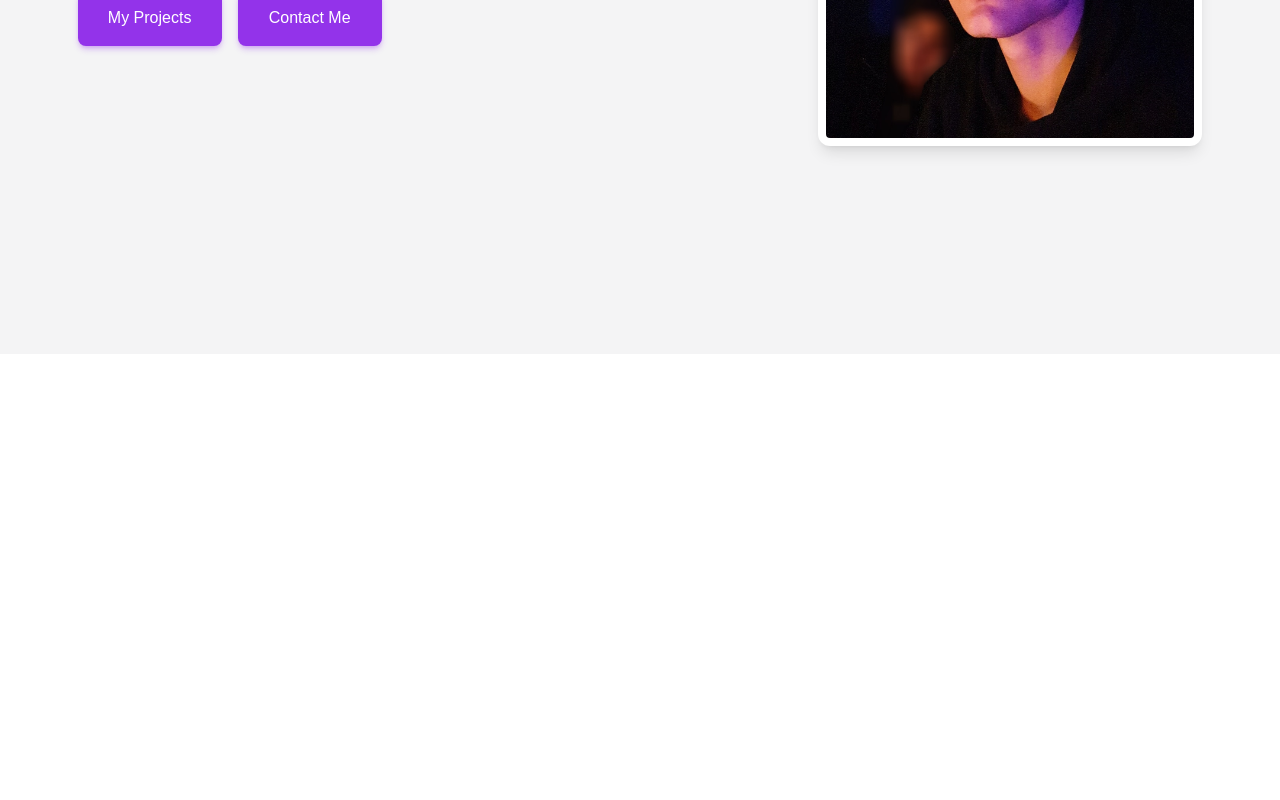
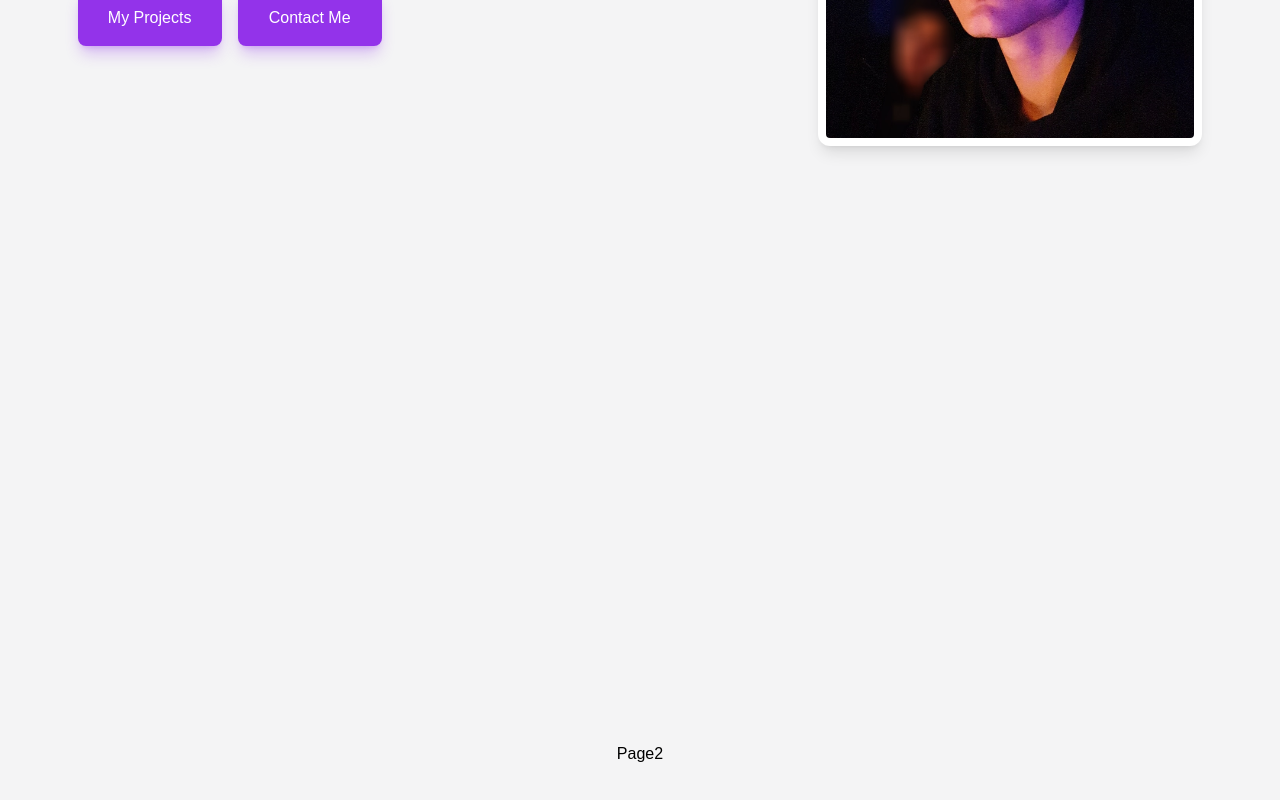
Before and after one commit to Matdrox/portfolio, a React (Create React App) app: page / in a window 1280 px wide. Shown: the part 446-1246 px from the top of the page. Before the commit the page ends 800 px from the top, so only its background shows below. Built offline with nearby package versions, Linux system fonts and the light colour scheme.

Commit message:
Added Page 2

```diff
--- a/src/App.js
+++ b/src/App.js
@@ -1,5 +1,6 @@
 import { useState } from 'react';
-import Menu from './components/Menu';
+import Page1 from './components/Page1';
+import Page2 from './components/Page2';
 import Themes from './components/buttons/Themes';
 
 function App() {
@@ -17,7 +18,9 @@ function App() {
         changeTheme={(theme) => setTheme(theme)}
         changePrimary={(primaryColor) => setPrimaryColor(primaryColor)}
       />
-      <Menu changePrimary={primaryColor}></Menu>
+      <Page1 changePrimary={primaryColor}/>
+      {/* <Menu changePrimary={primaryColor}></Menu> */}
+      <Page2/>
     </div>
   );
 }
--- a/src/components/Menu.js
+++ b/src/components/Page1.js
@@ -3,9 +3,9 @@ import Button from './buttons/Button';
 import imgMateiCananau from '../img/MateiCananau.jpg';
 import { motion, useMotionValue, useTransform } from 'framer-motion';
 
-const Menu = ({ changePrimary }) => {
+const Page1 = ({ changePrimary }) => {
   return (
-    <div className='flex justify-center items-center h-screen w-screen content-center space-x-40'>
+    <div className='flex justify-center items-center h-screen min-w-screen content-center space-x-40'>
       <div style={{ flexDirection: 'column' }} className='space-y-3'>
       {/* ADD LOAD ANIMATION */}
       {/* SHOW THAT YOU HAVE TO SCROLL */}
@@ -33,4 +33,4 @@ const Menu = ({ changePrimary }) => {
   );
 };
 
-export default Menu;
+export default Page1;
--- /dev/null
+++ b/src/components/Page2.js
@@ -0,0 +1,7 @@
+const Page2 = () => {
+  return (
+    <div className='flex justify-center items-center h-screen min-w-screen content-center space-x-40'>Page2</div>
+  )
+}
+
+export default Page2
--- a/src/components/buttons/Button.js
+++ b/src/components/buttons/Button.js
@@ -3,7 +3,7 @@ import { motion } from 'framer-motion';
 const Button = ({ text }) => {
   return (
     <motion.button
-      className='bg-purple-600 h-14 w-36 rounded-lg shadow-md shadow-purple-600/30 flex items-center justify-center
+      className='bg-purple-600 h-14 w-36 rounded-lg shadow-lg shadow-purple-600/30 flex items-center justify-center
       transition ease-in-out duration-400
       hover:bg-orange-400 hover:shadow-orange-400/30'
     >
```
